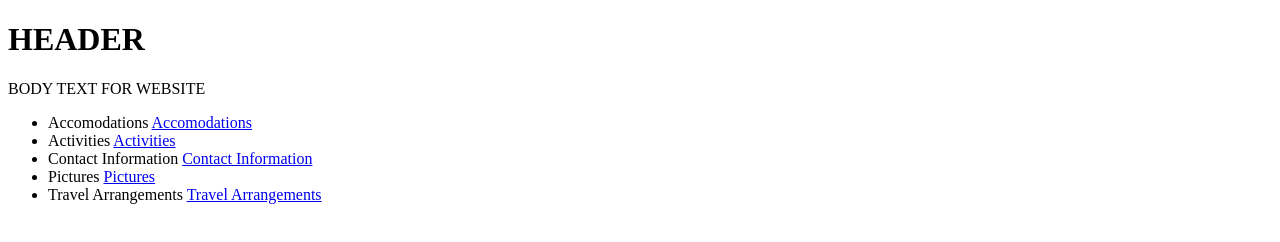
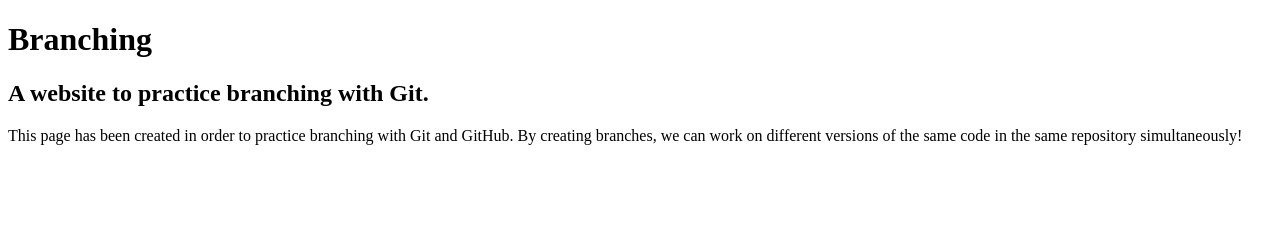
Before and after one commit to KirbyPaint/test-repository, a plain HTML site: page index.html in a window 1280 px wide. Drawn offline with Linux system fonts and the light colour scheme.

Commit message:
change html in branch to test branching

```diff
--- a/index.html
+++ b/index.html
@@ -1,22 +1,11 @@
 <!DOCTYPE html>
 <html lang="en-US">
 <head>
-  <link href="css/style1.css" rel="stylesheet" type="text/css">
-  <title>Restaurant Webpage V1</title>
+  <title> Branching Practice Site </title>
 </head>
-
 <body>
-  <h1>HEADER</h1>
-
-  <p>BODY TEXT FOR WEBSITE</p>
-
-  <ul>
-    <li>Accomodations <a href="accomodations.html">Accomodations</a> </li>
-    <li>Activities <a href="activities.html">Activities</a> </li>
-    <li>Contact Information <a href="contact-information.html">Contact Information</a> </li>
-    <li>Pictures <a href="pictures.html">Pictures</a> </li>
-    <li>Travel Arrangements <a href="travel-arrangements.html">Travel Arrangements</a> </li>
-  </ul>
-
+  <h1> Branching </h1>
+  <h2> A website to practice branching with Git. </h2>
+  <p> This page has been created in order to practice branching with Git and GitHub. By creating branches, we can work on different versions of the same code in the same repository simultaneously!  </p>
 </body>
 </html>
```
